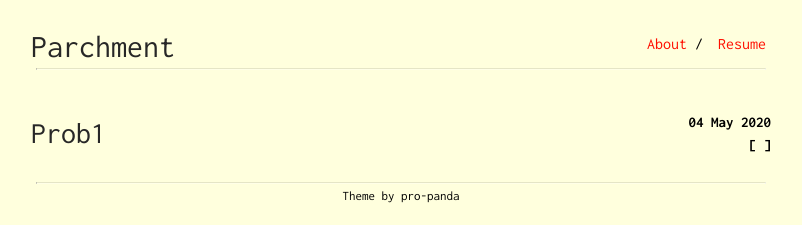
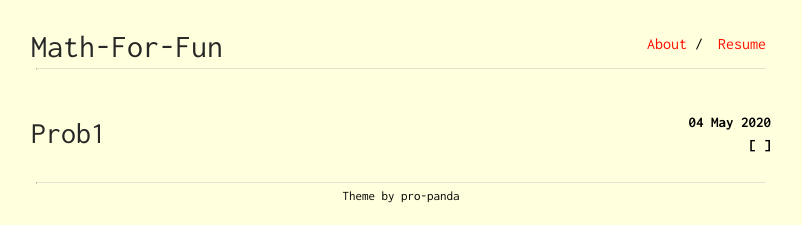
Before and after one commit to Oscuro-Phoenix/math-for-fun, a Jekyll site: the page built from index.html, in a window 1280 px wide. Shown: the top 225 px of the page, without its empty margins (239-1041 px from the left). Built offline with Jekyll 4.4.1, drawn with Linux system fonts in a browser that asks for light colours.

Commit message:
Update _config.yml

```diff
--- a/_config.yml
+++ b/_config.yml
@@ -1,6 +1,6 @@
-title: Parchment
-author: pro-panda
-subtitle: The life of a frustrated engineer
+title: Math-For-Fun
+author: oscuro-phoenix
+subtitle: A register of some of the interesting mathematical problems.
 
 url: "/"
 baseurl: "/"
```
